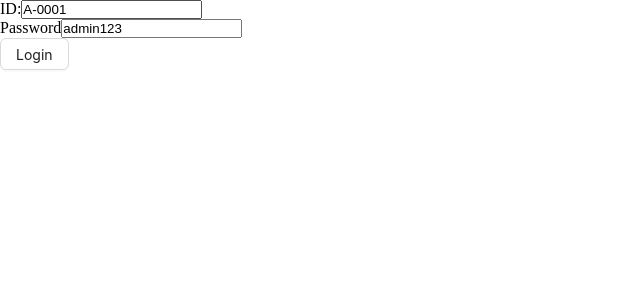
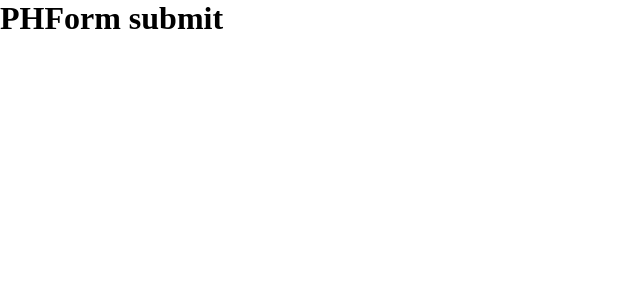
Before and after one commit to sahik7/phuni-client, a React (Vite) app: page /login in a window 1280 px wide. Shown: the top 300 px of the page, without its empty margins (0-640 px from the left). Built offline with nearby package versions, Linux system fonts and the light colour scheme.

Commit message:
PHForm submit created

```diff
--- /dev/null
+++ b/src/components/form/PHForm.tsx
@@ -0,0 +1,14 @@
+import { useForm } from "react-hook-form";
+
+const PHForm = ({ onSubmit }) => {
+
+    const { handleSubmit } = useForm()
+
+    return (
+        <form onSubmit={handleSubmit(onSubmit)}>
+            <h1>PHForm submit</h1>
+        </form>
+    );
+};
+
+export default PHForm;
--- a/src/pages/Login.tsx
+++ b/src/pages/Login.tsx
@@ -6,6 +6,7 @@ import { IUser, setUser } from "../redux/features/auth/authSlice"
 import { verifyToken } from "../utils/verifyToken"
 import { useNavigate } from "react-router-dom"
 import { toast } from 'sonner';
+import PHForm from "../components/form/PHForm"
 
 
 function Login() {
@@ -40,7 +41,7 @@ function Login() {
     }
 
     return (
-        <form onSubmit={handleSubmit(onSubmit)}>
+        <PHForm onSubmit={onSubmit}>
             <div>
                 <label htmlFor="id">ID:</label>
                 <input type="text" id="id" {...register("userId")} />
@@ -50,7 +51,7 @@ function Login() {
                 <input type="text" id="password" {...register("password")} />
             </div>
             <Button htmlType="submit">Login</Button>
-        </form>
+        </PHForm>
     )
 }
 
```
